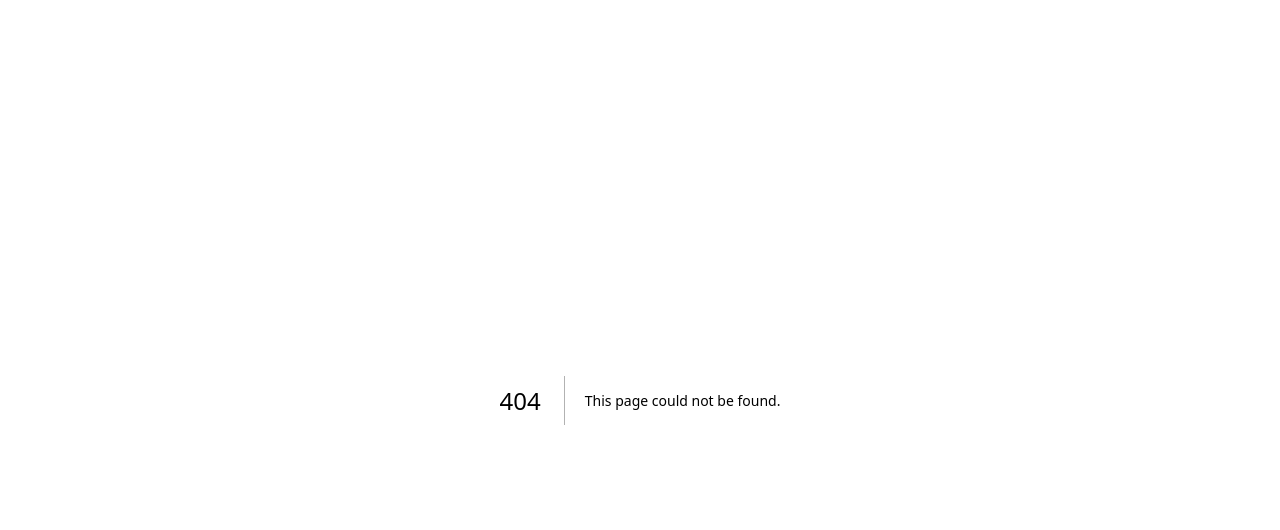
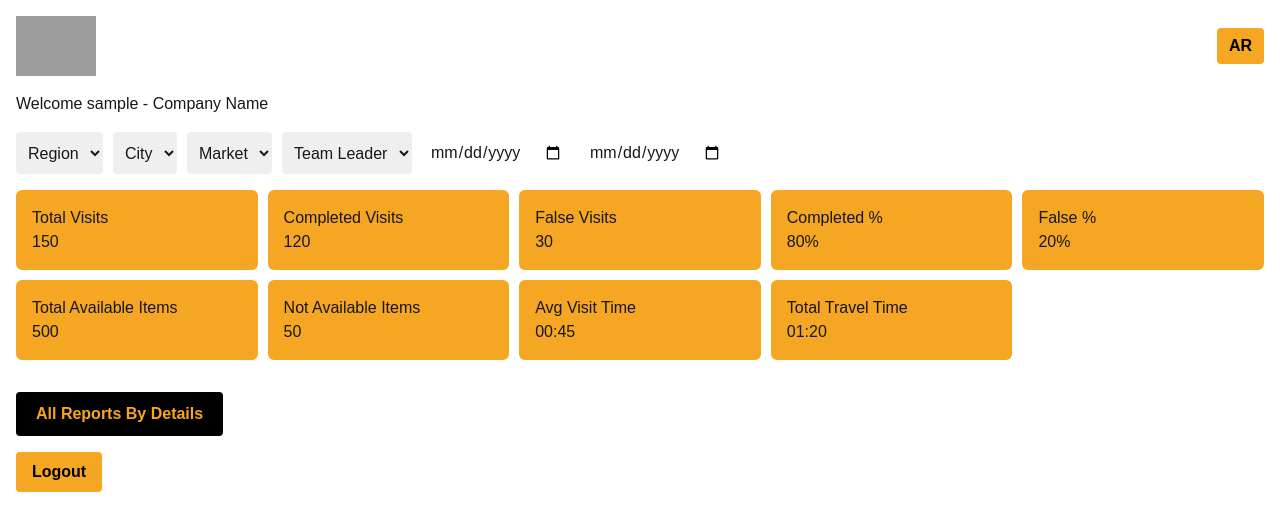
Before and after one commit to Osama-M-Gad/tactic-dashboard, a Next.js app: page /main in a window 1280 px wide. Before the commit this address had no page. Shown: the top 530 px of the page. Built offline with nearby package versions, Linux system fonts and the light colour scheme; sample sign-in values are in the browser's storage; grey boxes are pictures that could not be loaded.

Commit message:
Add main page with placeholders and filters

```diff
--- a/src/app/login/page.tsx
+++ b/src/app/login/page.tsx
@@ -32,7 +32,7 @@ export default function LoginPage() {
     } else {
       // 🟢 حفظ بيانات المستخدم في localStorage
       localStorage.setItem("currentUser", JSON.stringify(data));
-      router.push("/dashboard");
+      router.push("/main"); // ✅ هنا التعديل فقط
     }
   };
 
--- /dev/null
+++ b/src/app/main/page.tsx
@@ -0,0 +1,184 @@
+"use client";
+/* eslint-disable @typescript-eslint/no-explicit-any */
+import { useEffect, useState } from "react";
+import { useRouter } from "next/navigation";
+
+export default function MainPage() {
+  const router = useRouter();
+  const [user, setUser] = useState<any>(null);
+  const [loading, setLoading] = useState(true);
+  const [isArabic, setIsArabic] = useState(false);
+
+  useEffect(() => {
+    const savedUser = localStorage.getItem("currentUser");
+    if (!savedUser) {
+      router.push("/login");
+    } else {
+      setUser(JSON.parse(savedUser));
+      setLoading(false);
+    }
+  }, [router]);
+
+  const handleLogout = () => {
+    localStorage.removeItem("currentUser");
+    router.push("/login");
+  };
+
+  const toggleLanguage = () => {
+    setIsArabic(!isArabic);
+  };
+
+  if (loading) {
+    return <p style={{ padding: "2rem" }}>Loading...</p>;
+  }
+
+  return (
+    <div style={{ padding: "1rem", direction: isArabic ? "rtl" : "ltr" }}>
+      {/* Header */}
+      <div
+        style={{
+          display: "flex",
+          justifyContent: "space-between",
+          alignItems: "center",
+          marginBottom: "1rem",
+        }}
+      >
+        <img
+          src="https://sygnesgnnaoadhrzacmp.supabase.co/storage/v1/object/public/public-files//logo.png"
+          alt="Company Logo"
+          style={{ height: "60px" }}
+        />
+
+        <button
+          onClick={toggleLanguage}
+          style={{
+            backgroundColor: "#f5a623",
+            color: "#000",
+            padding: "6px 12px",
+            border: "none",
+            borderRadius: "4px",
+            fontWeight: "bold",
+            cursor: "pointer",
+          }}
+        >
+          {isArabic ? "EN" : "AR"}
+        </button>
+      </div>
+
+      {/* Welcome */}
+      <h2>
+        {isArabic
+          ? `مرحبًا ${user.username} - ${user.company_name || "اسم الشركة"}`
+          : `Welcome ${user.username} - ${user.company_name || "Company Name"}`}
+      </h2>
+
+      {/* Filters */}
+      <div
+        style={{
+          display: "flex",
+          flexWrap: "wrap",
+          gap: "10px",
+          marginTop: "1rem",
+          marginBottom: "1rem",
+        }}
+      >
+        <select style={{ padding: "8px", borderRadius: "4px" }}>
+          <option>{isArabic ? "المنطقة" : "Region"}</option>
+        </select>
+        <select style={{ padding: "8px", borderRadius: "4px" }}>
+          <option>{isArabic ? "المدينة" : "City"}</option>
+        </select>
+        <select style={{ padding: "8px", borderRadius: "4px" }}>
+          <option>{isArabic ? "السوق" : "Market"}</option>
+        </select>
+        <select style={{ padding: "8px", borderRadius: "4px" }}>
+          <option>{isArabic ? "قائد الفريق" : "Team Leader"}</option>
+        </select>
+        <input type="date" style={{ padding: "8px", borderRadius: "4px" }} />
+        <input type="date" style={{ padding: "8px", borderRadius: "4px" }} />
+      </div>
+
+      {/* Stats */}
+      <div
+        style={{
+          display: "grid",
+          gridTemplateColumns: "repeat(auto-fit, minmax(200px, 1fr))",
+          gap: "10px",
+        }}
+      >
+        <div style={{ background: "#f5a623", padding: "1rem", borderRadius: "6px" }}>
+          <h4>{isArabic ? "إجمالي الزيارات" : "Total Visits"}</h4>
+          <p>150</p>
+        </div>
+        <div style={{ background: "#f5a623", padding: "1rem", borderRadius: "6px" }}>
+          <h4>{isArabic ? "الزيارات المكتملة" : "Completed Visits"}</h4>
+          <p>120</p>
+        </div>
+        <div style={{ background: "#f5a623", padding: "1rem", borderRadius: "6px" }}>
+          <h4>{isArabic ? "زيارات خطأ" : "False Visits"}</h4>
+          <p>30</p>
+        </div>
+        <div style={{ background: "#f5a623", padding: "1rem", borderRadius: "6px" }}>
+          <h4>{isArabic ? "نسبة المكتملة" : "Completed %"}</h4>
+          <p>80%</p>
+        </div>
+        <div style={{ background: "#f5a623", padding: "1rem", borderRadius: "6px" }}>
+          <h4>{isArabic ? "نسبة الخطأ" : "False %"}</h4>
+          <p>20%</p>
+        </div>
+        <div style={{ background: "#f5a623", padding: "1rem", borderRadius: "6px" }}>
+          <h4>{isArabic ? "إجمالي المتاح" : "Total Available Items"}</h4>
+          <p>500</p>
+        </div>
+        <div style={{ background: "#f5a623", padding: "1rem", borderRadius: "6px" }}>
+          <h4>{isArabic ? "غير متاح" : "Not Available Items"}</h4>
+          <p>50</p>
+        </div>
+        <div style={{ background: "#f5a623", padding: "1rem", borderRadius: "6px" }}>
+          <h4>{isArabic ? "متوسط وقت الزيارة" : "Avg Visit Time"}</h4>
+          <p>00:45</p>
+        </div>
+        <div style={{ background: "#f5a623", padding: "1rem", borderRadius: "6px" }}>
+          <h4>{isArabic ? "إجمالي وقت التنقل" : "Total Travel Time"}</h4>
+          <p>01:20</p>
+        </div>
+      </div>
+
+      {/* Buttons */}
+      <div style={{ marginTop: "2rem" }}>
+        <button
+          onClick={() => router.push("/dashboard")}
+          style={{
+            backgroundColor: "#000",
+            color: "#f5a623",
+            padding: "10px 20px",
+            border: "none",
+            borderRadius: "4px",
+            fontWeight: "bold",
+            cursor: "pointer",
+          }}
+        >
+          {isArabic ? "كل التقارير بالتفاصيل" : "All Reports By Details"}
+        </button>
+      </div>
+
+      {/* Logout */}
+      <div style={{ marginTop: "1rem" }}>
+        <button
+          onClick={handleLogout}
+          style={{
+            backgroundColor: "#f5a623",
+            color: "#000",
+            padding: "8px 16px",
+            border: "none",
+            borderRadius: "4px",
+            fontWeight: "bold",
+            cursor: "pointer",
+          }}
+        >
+          {isArabic ? "تسجيل الخروج" : "Logout"}
+        </button>
+      </div>
+    </div>
+  );
+}
```
